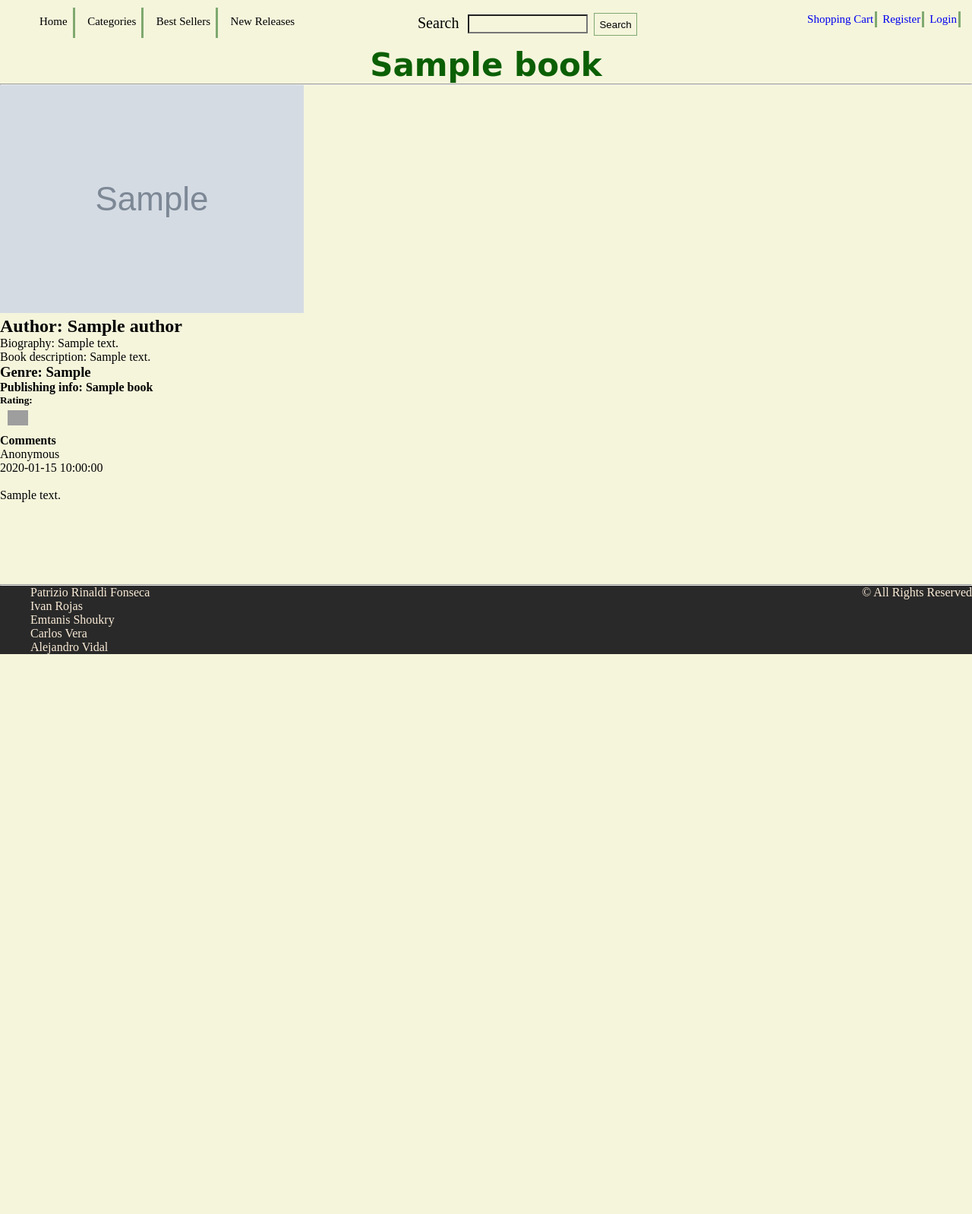
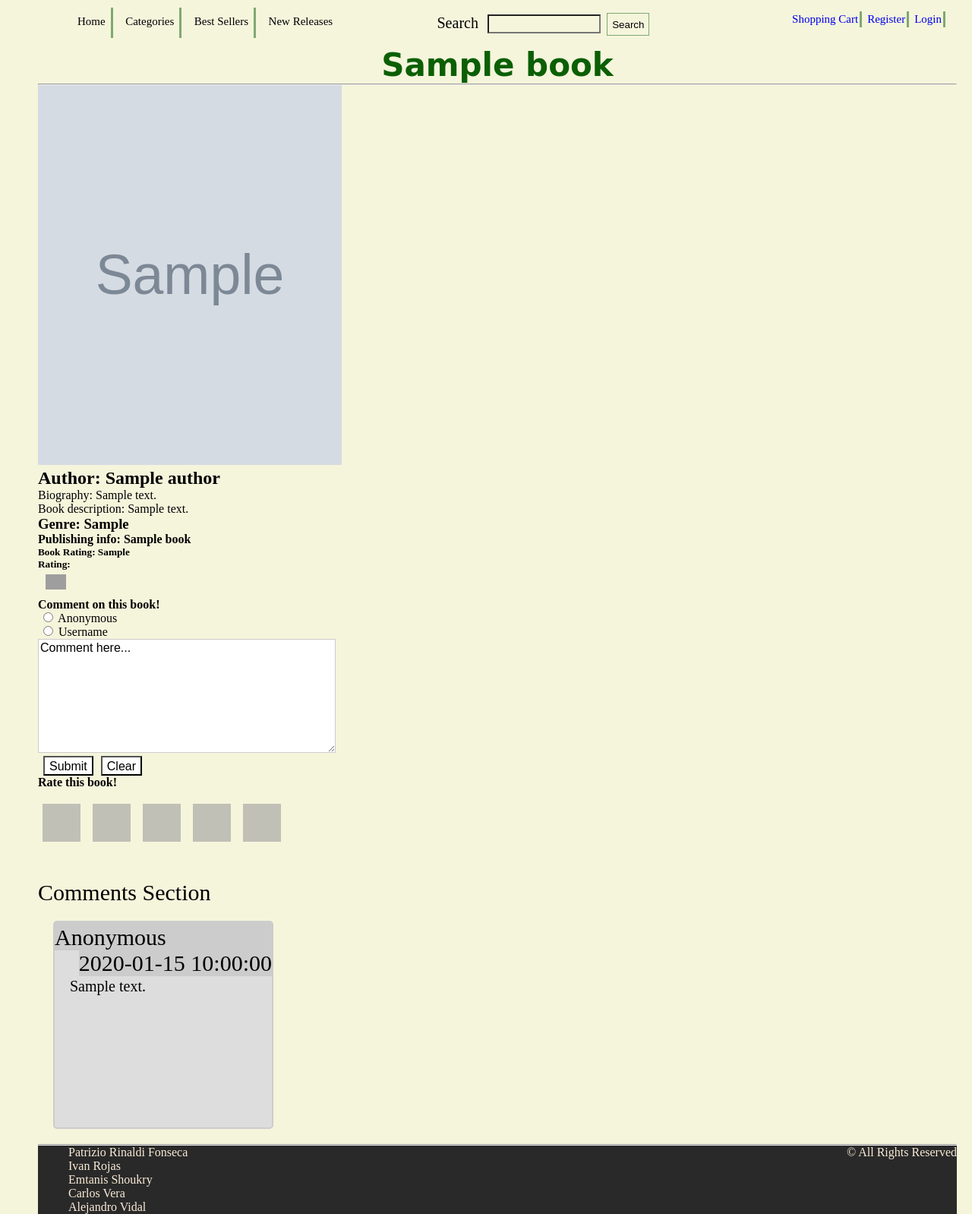
Before and after one commit to EShoukry/BookStore, a PHP site: page /bookdetails.php?b_id=1 in a window 1280 px wide. Shown: the whole page at 76% size. Before the commit the page ends 861 px from the top, so only its background shows below. Run offline with PHP 8.4, Linux system fonts and the light colour scheme; the visitor is signed in with stand-in values (Sample User, id 1); tables that the repository leaves empty or names only in its code hold one stand-in row (values such as "Sample post"); grey boxes marked "Sample" are stand-in pictures; data that the repository does not hold is empty; grey boxes are pictures that could not be loaded.

Commit message:
Add files via upload

```diff
--- a/bookdetails.php
+++ b/bookdetails.php
@@ -1,3 +1,4 @@
+
 <?php
 ob_start();
 session_start();
@@ -57,109 +58,150 @@ $b_img = $image->fetch_assoc();
 
         <section>
            <?php
-
             echo "<div class=section_title><h1>".$b_nam['b_name']."</h1></div>";
             echo "<hr>";
             echo "<div id='Book's Title' class='title'>";
-            echo "<img class='img' src='".$b_img['b_picture']."' alt='Book cover'>";
+            echo "<img class ='img cover' src='".$b_img['b_picture']."' height='500' width = '400' alt='Book cover'>";
             echo "<h2> Author: ".$b_aut['a_name']."</h2>";
             echo "<p> Biography: ".$b_aut['a_bio']."</p>";
             echo "<p> Book description: ".$b_desc['b_description']." </p>";
             echo "<h3> Genre: ".$b_gen['b_genre']." </h3>";
             echo "<h4> Publishing info: ".$b_pub['b_pub_name']." </h4>";
+            echo "<h5> Book Rating: ".$b_rat['b_rate']." </h5>";
+            echo "</div>";
+
             echo '<h5> Rating: </h5> <div class="book_rate"><img src="images/'.$b_rat["b_rate"].'stars.png"></div></br></br>';
 
             if (isset($_SESSION['user']) != "")
             {
                 $_SESSION['current_book_id'] = $book_id;
                 $owns_book = "SELECT b1.book_id, b2.b_rate FROM books_users b1, books b2 WHERE b1.user_id ="
-                    . $_SESSION['user'] . " AND b1.book_id = b2.book_id AND b1.book_id =" . $book_id;
+                    . $_SESSION['user'] . " AND b1.book_id = b2.book_id AND b1.book_id = '$book_id'";
                 $result = $mysqli->query($owns_book);
                 $book_id_testing = $result->fetch_assoc();
+                $rated_book = "SELECT rated_book FROM books_users WHERE user_id =" . $_SESSION['user'] . " AND book_id = '$book_id'";
+                $query = $mysqli->query($rated_book);
+                $did_they_rate = $query->fetch_assoc();
 
-        if ($book_id_testing['book_id'] == $book_id)
+                if ($did_they_rate['rated_book'] != 0)
+            {
+                echo <<< END_OF_TEXT
+                    <html>
+                        <form action="rating.php" method="POST">
+                            <input type=submit value="Clear Your Rating">
+                    </form>
+                    </br>
+END_OF_TEXT;
+            }
+        if ($book_id_testing['book_id'] == $book_id || strcmp("$book_id_testing", "$book_id"))
         {
             echo <<< END_OF_TEXT
             <html>
                 <head>
                     <meta charset="utf-8">
                         <form method="post" action="commentsend.php">
+                            <label><b>Comment on this book!</b></label></br>
                             <input type="radio" name="AnonOrNickname" value = "anon"> Anonymous<br>
                             <input type="radio" name="AnonOrNickname" value = "nick"> Username<br>
-                            <label><b>Comment on this book!</b></label>
-                            </br>
-                            </br>
-                            <textarea name= "bookcomments" placeholder="Comment Here" style="width:500px; height:200px;"></textarea>
-                            <input type="submit" name ="submit" value="submit">
-                            </br>
+                                <style type="text/css">
+            body {
+                margin-right: 0;
+                max-width: 50000px;
+            margin-left: 30px;
+                padding: 20px;
+            }
+                                textarea.text_box{
+                                    background-color:#ffffff;
+                                    border-width:1;
+                                    border-style:solid;
+                                    border-color:#cccccc;
+                                    font-family:Arial;
+                                    font-size:12pt;
+                                    color:#000000;}
+                                    input.text_box{
+
+                                    background-color:#ffffff;
+                                    font-family:Arial;
+                                    font-size:12pt;
+                                    color:#000000;}
+                                    </style>
+                                    <textarea name="bookcomments" cols="40" rows="8" class="text_box">Comment here...</textarea><br>
+                                    <input type="submit" value="Submit" class="text_box"><input type="reset" value="Clear" class="text_box">
                         </form>
                 </head>
             </html>
 END_OF_TEXT;
 
-            $rated_book = "SELECT rated_book FROM books_users WHERE user_id =" . $_SESSION['user'] . " AND book_id =" . $book_id_testing['book_id'];
-            $query = $mysqli->query($rated_book);
-            $did_they_rate = $query->fetch_assoc();
+
 
             if ($did_they_rate['rated_book'] == 0)
             {
                 echo <<< END_OF_TEXT
+
                 <html>
+                <style>
+                .button {
+    background-color: beige;
+    border: none;
+                opacity: 0.6;
+  transition: 0.3s;
+    color: white;
+    text-align: center;
+    text-decoration: none;
+    display: inline-block;
+    cursor: pointer;
+}
+
+                .button:hover {opacity: 1}
+                </style>
                     <form action="rating.php" method="post">
                         <label><b>Rate this book!</b></label>
                         </br>
                         </br>
                         <p>
-                            <button classname="dummy"
+                            <button class="button"
                                     type="submit"
                                     name="formRating"
                                     value="1"
-                                    id= "book_rate">
-                                <div class="book_rate"><img src="images/ratingbutton.png"></div>
+                                    >
+                                <img src="images/ratingbutton.png?34" width = "50" height = "50"></div>
                             </button>
-                            <button classname="dummy"
+                            <button class="button"
                                     type="submit"
                                     name="formRating"
                                     value="2"
                                     id= "book_rate">
-                                <div class="book_rate"><img src="images/ratingbutton.png"></div>
+                                <div><img src="images/ratingbutton.png?3" width = "50" height = "50"></div>
                             </button>
-                            <button classname="dummy"
+                            <button class="button"
                                     type="submit"
                                     name="formRating"
                                     value="3"
                                     id= "book_rate">
-                                <div class="book_rate"><img src="images/ratingbutton.png"></div>
+                                <div ><img src="images/ratingbutton.png?3" width = "50" height = "50"></div>
                             </button>
-                            <button classname="dummy"
+                            <button class="button"
                                     type="submit"
                                     name="formRating"
                                     value="4"
                                     id= "book_rate">
-                                <div class="book_rate"><img src="images/ratingbutton.png"></div>
+                                <div><img src="images/ratingbutton.png?3" width = "50" height = "50"></div>
                             </button>
-                            <button classname="dummy"
+                            <button class="button"
                                     type="submit"
                                     name="formRating"
                                     value="5"
                                     id= "book_rate">
-                                <div class="book_rate"><img src="images/ratingbutton.png"></div>
+                                <div><img src="images/ratingbutton.png?3" width = "50" height = "50"></div>
                             </button>
                         </p>
                         </br>
-
+                </br>
+                        </div>
                     </form>
 END_OF_TEXT;
             }
-            else
-            {
-                echo <<< END_OF_TEXT
-                    <html>
-                        <form action="rating.php" method="POST">
-                            <input type=submit value="Clear Rating">
-                    </form>
-END_OF_TEXT;
-            }
+
         }
         else
         {
@@ -204,41 +246,146 @@ END_OF_TEXT;
         $result2 =$mysqli->query($nickname_retrieval);
 
 if ($result->num_rows > 0) {
-    echo "<label><b>Comments</b></label> </br>";
+
+    echo "
+        <html>
+        <style>
+        div.a {
+    font-size: 30px;
+    padding-top: 10px;
+
+}
+</style>
+</html>
+<div class='a' > Comments Section </div>";
     while($row = $result->fetch_assoc()) {
         if($row["anon_check"]==0)
         {
         $nickname = $result2->fetch_assoc();
-        echo ""
-        . "<div id='container'>"
-                . "<p class='solid'>". $nickname['u_nick'] . "<br>" . $row["c_date"].
-                "<br>".
-                "<br>".
-                $row["comment"].
-                "<br>".
-                "<br>".
-                "<br>".
-                "<br>".
-                "<br>".
-                "<br>".
-                "<br>".
-                 "<br></p></div>";
+        $space = "              ";
+        echo <<< END_OF_TEXT
+   <html>
+       <style>
+   body {
+                margin-right: 0;
+                max-width: 50000px;
+                padding: 0 20px;
+            }
+
+.container {
+    border: 2px solid #dedede;
+    border-top: 5px solid #dedede;
+    background-color: #f1f1f1;
+    border-radius: 5px;
+    padding-top: 0px;
+    padding-left: 0px;
+    padding-right: 0px;
+    padding-bottom: 30px;
+    margin: 20px;
+    margin-right: 900px;
+
+}
+.name{
+        font-size: 30px;
+   }
+.comment{
+        padding-left: 20px;
+        font-size: 20px;
+        }
+.darker {
+    border-color: #ccc;
+    background-color: #ddd;
+
+
+}
+    .date-right {
+    float: right;
+    color: #000000;
+}
+        </style>
+        </html>
+
+<div class="container darker">
+  <p class="name" style = "background-color: #ccc;">$space $space $nickname[u_nick]  <span class="date-right" style = "background-color: #ccc;"> $row[c_date]</span></p>
+                <br>
+                <br>
+                <p class = "comment" style = "background-color: #ddd;"> $row[comment]</p>
+                <br>
+                <br>
+                <br>
+                <br>
+                <br>
+                <br>
+                <br>
+                <br></p>
+
+</div>
+
+
+
+END_OF_TEXT;
         }
         else {
 
-            echo ""
-        ."<div id='container'>"
-                    . "<p class='solid'>Anonymous      <br>" . $row["c_date"].
-                "<br>".
-                "<br>".
-                $row["comment"].
-                "<br>".
-                "<br>".
-                "<br>".
-                "<br>".
-                "<br>".
-                "<br>".
-                "<br></p></div>";
+        echo <<< END_OF_TEXT
+                <html>
+       <style>
+   body {
+                margin-right: 0;
+                max-width: 50000px;
+                padding: 0 20px;
+            }
+
+.container {
+    border: 2px solid #dedede;
+    border-top: 5px solid #dedede;
+    background-color: #f1f1f1;
+    border-radius: 5px;
+    padding-top: 0px;
+    padding-left: 0px;
+    padding-right: 0px;
+    padding-bottom: 30px;
+    margin: 20px;
+    margin-right: 900px;
+
+}
+.name{
+        font-size: 30px;
+   }
+.comment{
+        padding-left: 20px;
+        font-size: 20px;
+        }
+.darker {
+    border-color: #ccc;
+    background-color: #ddd;
+
+
+}
+    .date-right {
+    float: right;
+    color: #000000;
+}
+        </style>
+        </html>
+
+<div class="container darker">
+  <p class="name" style = "background-color: #ccc;">Anonymous  <span class="date-right" style = "background-color: #ccc;"> $row[c_date]</span></p>
+                <br>
+                <br>
+                <p class = "comment" style = "background-color: #ddd;"> $row[comment]</p>
+                <br>
+                <br>
+                <br>
+                <br>
+                <br>
+                <br>
+                <br>
+                <br></p>
+
+</div>
+
+END_OF_TEXT;
         }
     }
 } else {
--- a/commentsend.php
+++ b/commentsend.php
@@ -1,6 +1,5 @@
 
 <?php
-
 ob_start();
 session_start();
 
```
